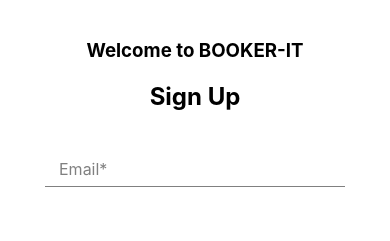
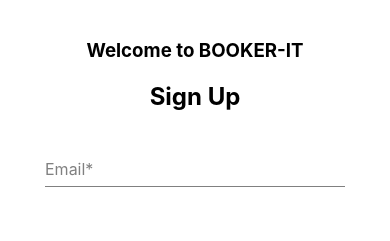
Before and after one commit to chibuike-19/bookmark-manager, a React (Create React App) app: page /sign-up in a window 390 px wide. Shown: the top 241 px of the page. Built offline with nearby package versions, Linux system fonts and the light colour scheme.

Commit message:
minimal changes in style

```diff
--- a/src/component/SignUp.tsx
+++ b/src/component/SignUp.tsx
@@ -1,6 +1,7 @@
 import { createUserWithEmailAndPassword } from "firebase/auth";
 import { useNavigate, NavLink } from "react-router-dom";
 import { auth } from "../firebase";
+import img1 from '../assets/3.png'
 import { useState } from "react";
 import "../styles/signIn.css";
 
@@ -38,7 +39,7 @@
                   Email*
                 </label>
                 <input
-                  type="email"
+                  type="text"
                   className="email"
                   value={email}
                   onClick={() => setActive(true)}
@@ -71,7 +72,9 @@
               Already have an account? <NavLink to="/login">Sign in</NavLink>
             </p>
           </div>
-          <div></div>
+          <div className="carousel-img">
+            <img src={img1} alt="carosel image" />
+          </div>
         </div>
       </section>
     </div>
--- a/src/styles/signIn.css
+++ b/src/styles/signIn.css
@@ -4,6 +4,9 @@
   margin-top: 20px;
   align-items: center;
   justify-content: center;
+}
+.carousel-img{
+  display: none;
 }
 h2 {
   margin-bottom: 40px;
@@ -12,16 +15,21 @@
   position: relative;
   margin-bottom: 40px;
 }
-.input-container:focus-within label {
+.input-container:focus-within  input {
+  outline: none;
+}
+.input-container:focus-within label{
+  top: -18px;
+}
+
+input:focus > label,
+input:valid > label{
   top: -18px;
   z-index: 10000;
   color: blue;
-  transition: 0.8s cubic-bezier(0.075, 0.82, 0.165, 1);
+  left: 0px;
 }
-.input-container:focus-within input {
-  outline: none;
-}
-.email {
+input {
   border: 0px solid;
   width: 300px;
   padding: 10px 0px;
@@ -37,31 +45,11 @@
   color: white;
   cursor: pointer;
 }
-.email::placeholder {
-  color: gray;
+label {
   position: absolute;
-  top: 0px;
-  left: 10px;
-  transform: translateY(-50%);
-}
-.email-label {
-  position: absolute;
-  left: 14px;
+  left: 0px;
   top: 8px;
   color: gray;
 }
-.email-active {
-  border: 0px solid;
-  border-bottom: 1px solid gray;
-  margin-bottom: 20px;
-  padding: 10px;
-}
-
-.email-active::placeholder {
-  position: absolute;
-  top: 0px;
-  left: 10px;
-  transform: none;
-}
 
 }
```
